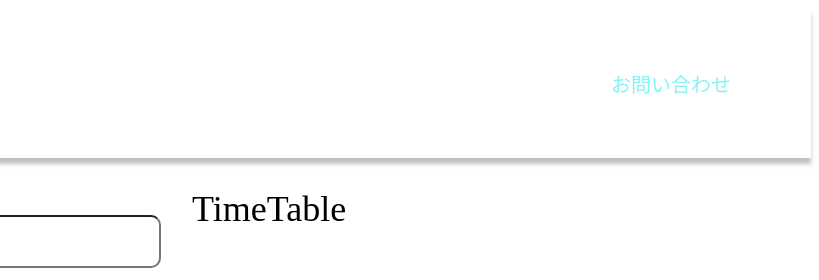
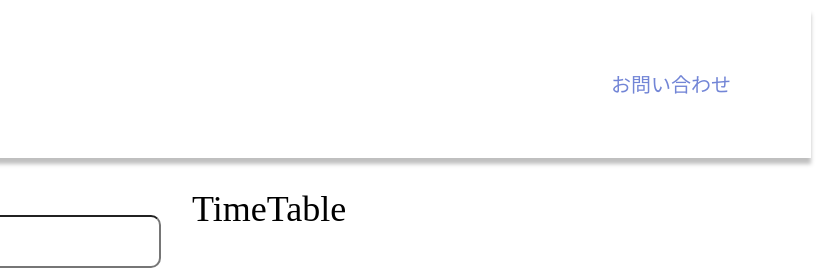
Before and after one commit to kokokoko0825/timetable, a website built with webpack: page src/index.html in a window 1280 px wide. Shown: the top 280 px of the page, 461-1280 px from the left. Built offline with nearby package versions, Linux system fonts and the light colour scheme.

Commit message:
feat: update mailText color for improved readability

```diff
--- a/src/index.css
+++ b/src/index.css
@@ -68,7 +68,7 @@ a {
 }
 
 .mailText {
-    color: #84F3F6;
+    color: #7285d6;
     font-family: "Inria Serif";
     font-size: 1.25rem;
     font-style: normal;
```
